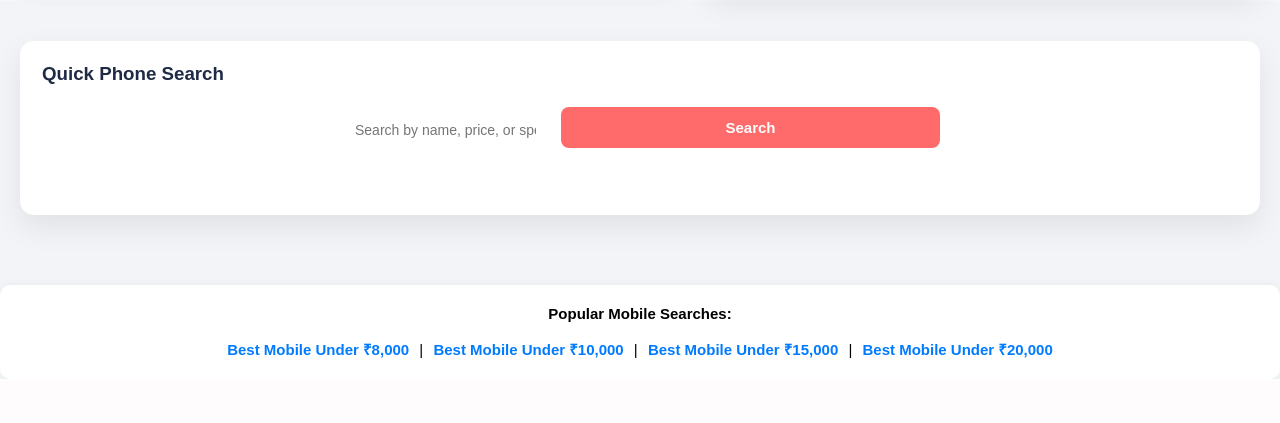
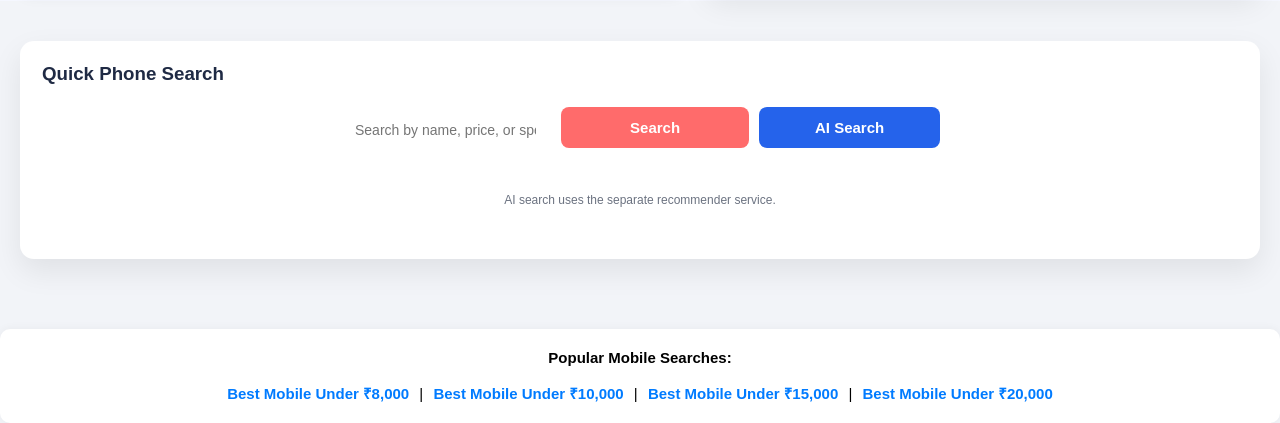
Before and after one commit to Shubh10091997/top3-mobile, a Flask app: page / in a window 1280 px wide. Shown: the part 1105-1528 px from the top of the page. Before the commit the page ends 1484 px from the top, so only its background shows below. Run offline with Flask 3, Linux system fonts and the light colour scheme.

Commit message:
Add AI search button and API base

```diff
--- a/templates/index.html
+++ b/templates/index.html
@@ -554,7 +554,9 @@
       <div class="search-container">
         <input type="text" id="phoneSearch" placeholder="Search by name, price, or specs..." class="search-bar">
         <button onclick="searchPhones()" class="search-btn">Search</button>
+        <button onclick="searchPhonesWithAI()" class="ai-search-btn">AI Search</button>
       </div>
+      <div class="ai-search-hint">AI search uses the separate recommender service.</div>
       <div id="searchResults" class="search-results"></div>
 
 
@@ -574,6 +576,8 @@
 </div>
 
 <script>
+  window.AI_API_BASE = "https://ai-phone-recommender.onrender.com";
+
   const categorySelect = document.getElementById("category");
   const budgetSelect = document.getElementById("budget");
   const useSelect = document.getElementById("use");
@@ -1095,6 +1099,65 @@
     resultsDiv.innerHTML = html;
   }
 
+  async function searchPhonesWithAI() {
+    const searchInput = document.getElementById('phoneSearch');
+    const searchTerm = searchInput.value.trim();
+    const resultsDiv = document.getElementById('searchResults');
+    resultsDiv.innerHTML = '';
+
+    if (!searchTerm) {
+      resultsDiv.innerHTML = '<p class="no-results">Enter a search term for AI search</p>';
+      return;
+    }
+
+    const aiBase = window.AI_API_BASE || 'http://localhost:5001';
+    resultsDiv.innerHTML = '<p class="no-results">AI search in progress...</p>';
+
+    try {
+      const response = await fetch(`${aiBase}/api/recommend`, {
+        method: 'POST',
+        headers: { 'Content-Type': 'application/json' },
+        body: JSON.stringify({ query: searchTerm, top_k: 6 })
+      });
+
+      if (!response.ok) {
+        throw new Error('AI service error');
+      }
+
+      const data = await response.json();
+      const results = data.recommendations || [];
+
+      if (results.length === 0) {
+        resultsDiv.innerHTML = '<p class="no-results">No AI matches found. Try a different query.</p>';
+        return;
+      }
+
+      let html = '<div class="phone-grid">';
+      results.forEach(item => {
+        const price = item.price ? `₹${Number(item.price).toLocaleString()}` : 'Price N/A';
+        const bestFor = item.best_for ? item.best_for : 'General use';
+        const rating = item.rating ? item.rating : '4.0';
+        html += `
+          <div class="phone-result-card">
+            <img src="/static/no-image.png" alt="${item.model}" class="phone-thumb">
+            <h5>${item.brand} ${item.model}</h5>
+            <p class="price">${price}</p>
+            <p class="reason">${bestFor}</p>
+            <div class="specs-mini">
+              <span>⭐ ${rating}</span>
+              <span>⚙️ ${item.processor || 'Processor N/A'}</span>
+            </div>
+          </div>
+        `;
+      });
+      html += '</div>';
+      resultsDiv.innerHTML = html;
+    } catch (error) {
+      resultsDiv.innerHTML = '<p class="no-results">AI service is not available. Please try later.</p>';
+      console.error('AI search error:', error);
+    }
+  }
+
   // Allow search on Enter key
   document.addEventListener('DOMContentLoaded', function() {
     updateSignInUI();
@@ -1784,6 +1847,28 @@
     background: #ff5252;
   }
 
+  .ai-search-btn {
+    padding: 12px 20px;
+    background: #2563eb;
+    color: white;
+    border: none;
+    border-radius: 8px;
+    cursor: pointer;
+    font-weight: bold;
+    transition: background 0.3s;
+  }
+
+  .ai-search-btn:hover {
+    background: #1d4ed8;
+  }
+
+  .ai-search-hint {
+    margin-top: 6px;
+    font-size: 12px;
+    color: #6b7280;
+    text-align: center;
+  }
+
   .search-results {
     margin-top: 30px;
   }
@@ -2368,7 +2453,7 @@
       flex-direction: column;
     }
 
-    .search-bar, .search-btn {
+    .search-bar, .search-btn, .ai-search-btn {
       width: 100%;
     }
 
```
